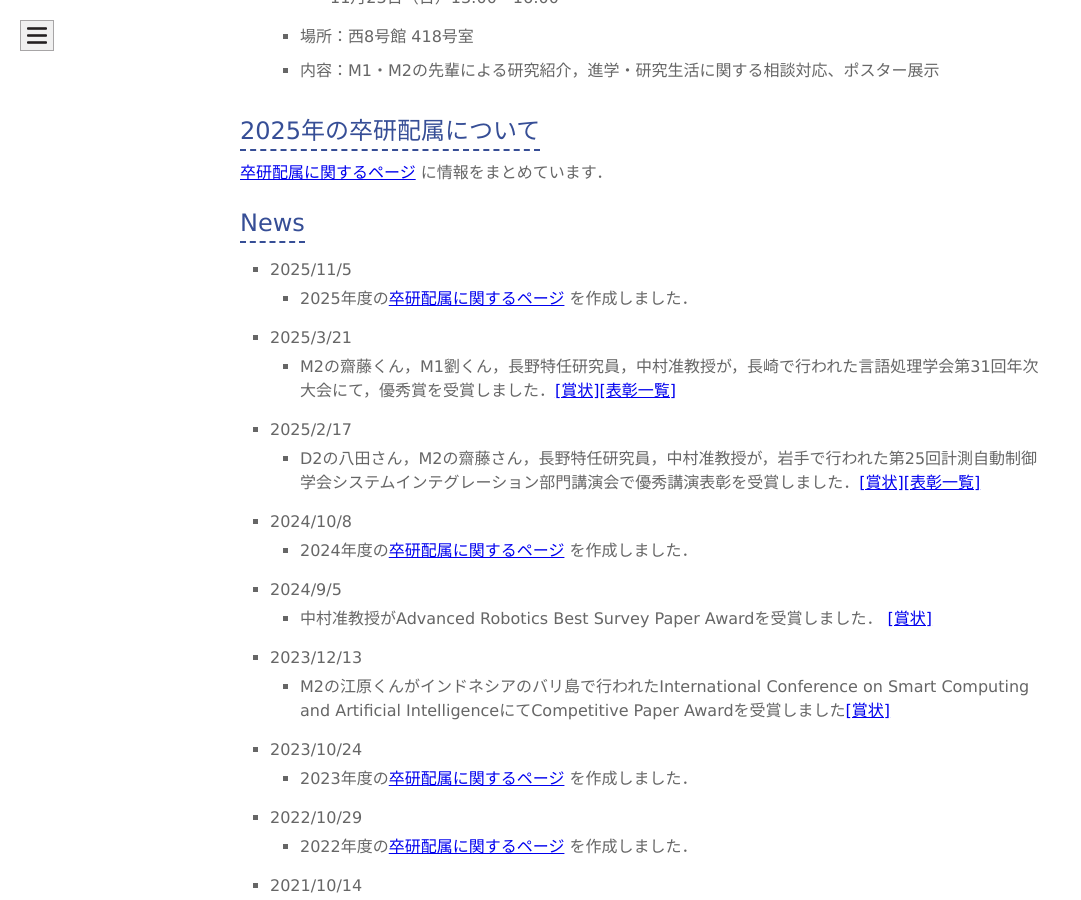
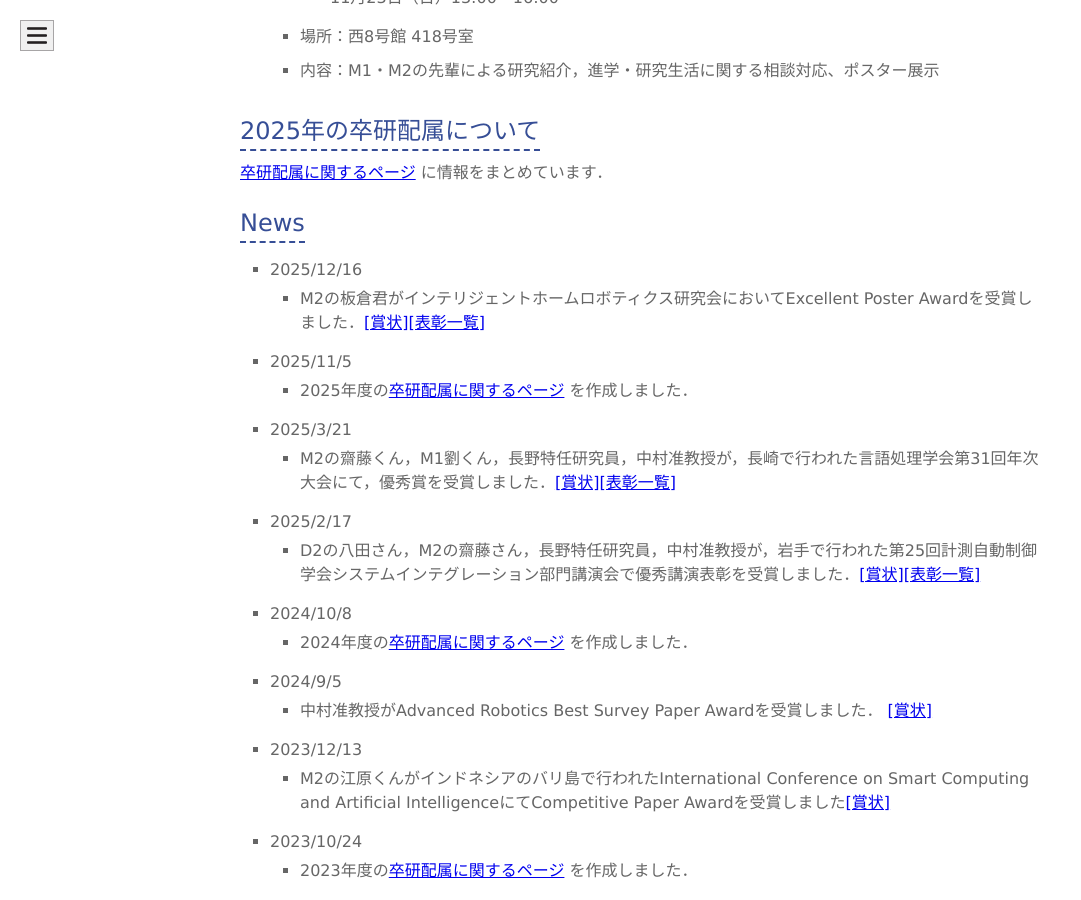
Before and after one commit to naka-lab/naka-lab.github.io, a Jekyll site: the page built from index.md, in a window 1280 px wide and 900 px high, scrolled down 1125 px. Shown: the whole window, without its empty margins (0-1081 px from the left). Built offline with Jekyll 4.4.1, drawn with Linux system fonts in a browser that asks for light colours; our own code applies the rules of GitHub Pages for plain Markdown files.

Commit message:
Add news about M2板倉君's award

```diff
--- a/index.md
+++ b/index.md
@@ -28,6 +28,9 @@ layout: default
 [卒研配属に関するページ](//hp.naka-lab.org/subpages/haizoku.html) に情報をまとめています．
 
 ## News
+* 2025/12/16
+	* M2の板倉君がインテリジェントホームロボティクス研究会においてExcellent Poster Awardを受賞しました．[[賞状]](news_imgs/251214_IHR.pdf)[[表彰一覧]](https://www.i-homerobotics.org/activity/iHR13#h.yqmm7hlrjowq)
+
 * 2025/11/5
 	* 2025年度の[卒研配属に関するページ](//hp.naka-lab.org/subpages/haizoku.html) を作成しました．
 
```
